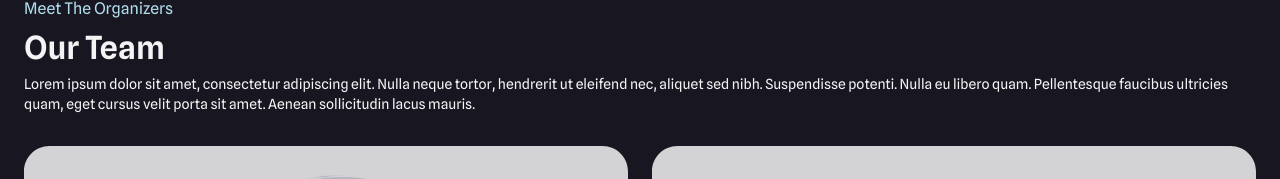
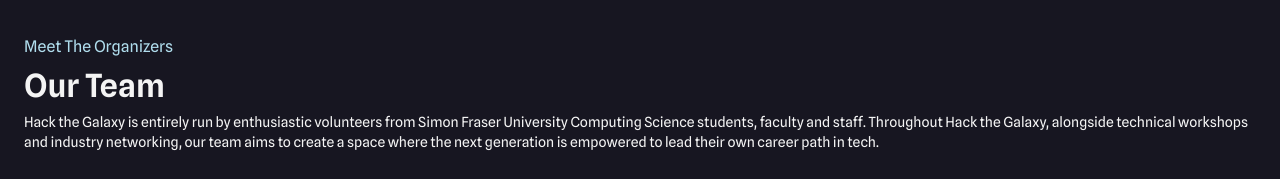
Before and after one commit to WiCS-SFU/hackthegalaxy, a Next.js app: page / in a window 1280 px wide. Shown: the part 4048-4227 px from the top of the page. Built offline with nearby package versions, Linux system fonts and the light colour scheme.

Commit message:
fix(ui): fixed about headings, mobile about card sizes, team photo, and our team spacing

```diff
--- a/src/components/About.tsx
+++ b/src/components/About.tsx
@@ -12,7 +12,7 @@ export default function About() {
               About Us
             </span>
 
-            <h2 className="text-display-md text-neutral-100 mt-xl">
+            <h2 className="text-heading-lg text-neutral-100 mt-xl">
               What is Hack the Galaxy?
             </h2>
 
@@ -67,7 +67,7 @@ export default function About() {
             {/* Cards (mobile = your original 2-col grid) */}
             <div className="py-2xl grid grid-cols-2 gap-lg w-full">
               {/* PROMOTE */}
-              <div className="p-xl w-full max-w-[176px] min-h-[168px] bg-neutral-700 rounded-md inline-flex flex-col justify-between items-start overflow-hidden">
+              <div className="p-xl w-full min-h-[168px] bg-neutral-700 rounded-md inline-flex flex-col justify-between items-start overflow-hidden">
                 <div className="w-6 h-6 relative overflow-hidden">
                   <Image
                     src="/speakerphone.svg"
@@ -88,7 +88,7 @@ export default function About() {
               </div>
 
               {/* SUPPORT */}
-              <div className="p-xl w-full max-w-[176px] min-h-[168px] bg-neutral-700 rounded-md inline-flex flex-col justify-between items-start overflow-hidden">
+              <div className="p-xl w-full min-h-[168px] bg-neutral-700 rounded-md inline-flex flex-col justify-between items-start overflow-hidden">
                 <div className="w-6 h-6 relative overflow-hidden">
                   <Image
                     src="/academic-cap.svg"
@@ -109,7 +109,7 @@ export default function About() {
               </div>
 
               {/* CHALLENGE */}
-              <div className="p-xl w-full max-w-[176px] min-h-[168px] bg-neutral-700 rounded-md inline-flex flex-col justify-between items-start overflow-hidden">
+              <div className="p-xl w-full min-h-[168px] bg-neutral-700 rounded-md inline-flex flex-col justify-between items-start overflow-hidden">
                 <div className="w-6 h-6 relative overflow-hidden">
                   <Image
                     src="/lightning-bolt.svg"
@@ -130,7 +130,7 @@ export default function About() {
               </div>
 
               {/* BUILD */}
-              <div className="p-xl w-full max-w-[176px] min-h-[168px] bg-neutral-700 rounded-md inline-flex flex-col justify-between items-start overflow-hidden">
+              <div className="p-xl w-full min-h-[168px] bg-neutral-700 rounded-md inline-flex flex-col justify-between items-start overflow-hidden">
                 <div className="w-6 h-6 relative overflow-hidden">
                   <Image
                     src="/heart.svg"
@@ -282,12 +282,12 @@ export default function About() {
 
             {/* Desktop image: allow it to be rectangular if you want */}
             {/* Desktop image */}
-            <div className="mt-12 relative rounded-md overflow-hidden w-full aspect-[1626.36/800]">
+            <div className="mt-12 relative rounded-md overflow-hidden w-full aspect-[1700/900]">
               <Image
                 src="/team-photo.png"
                 alt="Team Photo"
                 fill
-                className="object-cover"
+                className="object-cover object-[center_-50%] scale-[1.13]"
                 priority
               />
             </div>
--- a/src/components/OurTeam.tsx
+++ b/src/components/OurTeam.tsx
@@ -20,7 +20,7 @@ export default function OurTeam() {
     <div
       id="our-team"
       className="w-full bg-neutral-800">
-      <section className="pt-3xl pb-32 max-w-[1280px] w-full mx-auto">
+      <section className="pt-2xl pb-3xl max-w-[1280px] w-full mx-auto">
         <div className="px-2xl mb-3xl"
           data-aos="fade-up"
           data-aos-offset="50"
@@ -32,10 +32,7 @@ export default function OurTeam() {
           <h1 className="text-acc ent-sm text-cyan-400">Meet The Organizers</h1>
           <h2 className="text-heading-lg text-neutral-100">Our Team</h2>
           <p className="text-body-sm text-neutral-100 mb-2xl">
-            Lorem ipsum dolor sit amet, consectetur adipiscing elit. Nulla neque
-            tortor, hendrerit ut eleifend nec, aliquet sed nibh. Suspendisse
-            potenti. Nulla eu libero quam. Pellentesque faucibus ultricies quam,
-            eget cursus velit porta sit amet. Aenean sollicitudin lacus mauris.
+            Hack the Galaxy is entirely run by enthusiastic volunteers from Simon Fraser University Computing  Science students, faculty and staff. Throughout Hack the Galaxy, alongside technical workshops and industry networking, our team aims to create a space where the next generation is empowered to lead their own career path in tech.
           </p>
         </div>
 
```
